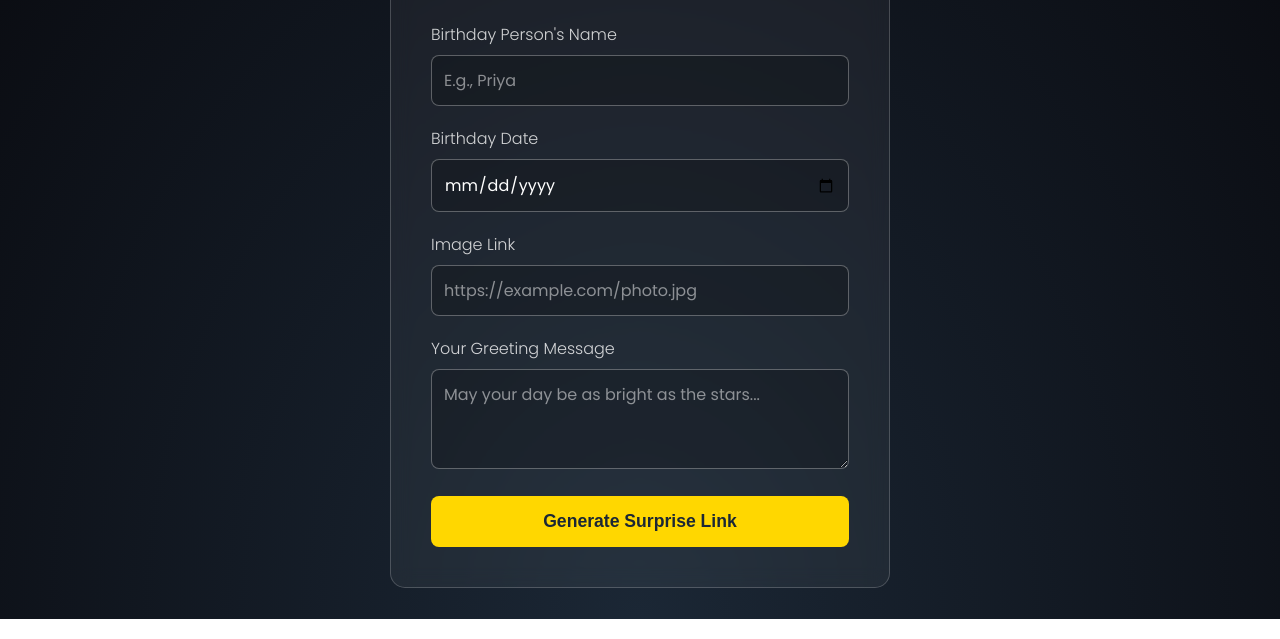
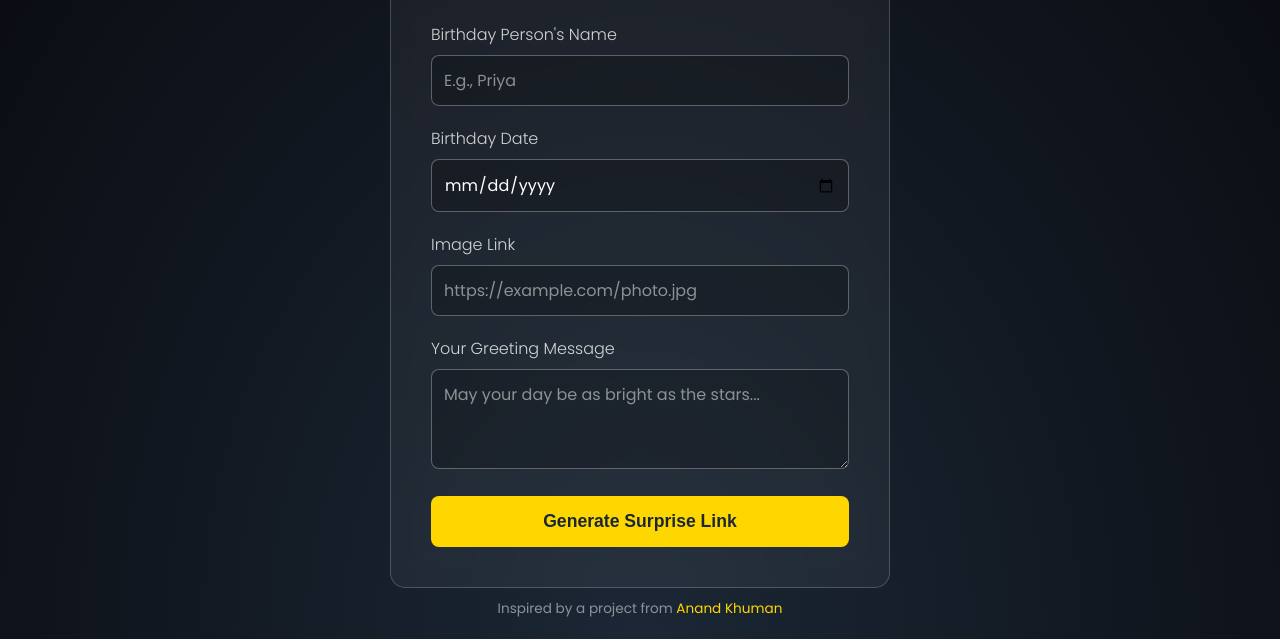
Before and after one commit to Anandkhuman/starforyou, a plain HTML site: page gen.html in a window 1280 px wide. Shown: the part 181-820 px from the top of the page. Drawn offline with nearby package versions, Linux system fonts and the light colour scheme.

Commit message:
Update gen.html

```diff
--- a/gen.html
+++ b/gen.html
@@ -229,6 +229,12 @@
         </div>
     </div>
 
+    <!-- ====== LINK UNDER CONTAINER (Implemented as requested) ====== -->
+    <div style="position: relative; top: -20px; font-size: 0.85rem; color: rgba(255, 255, 255, 0.5);">
+        <p>Inspired by a project from <a href="https://github.com/Anandkhuman" target="_blank" rel="noopener noreferrer" style="color: #FFD700; text-decoration: none;">Anand Khuman</a></p>
+    </div>
+    <!-- ============================================================= -->
+
     <div id="surprise-container">
         <div id="curtain">
             <div class="prompt">
@@ -291,6 +297,8 @@
 
             if (nameKey) {
                 document.getElementById('generator-container').style.display = 'none';
+                // Also hide the credit link on the surprise page
+                document.querySelector('div[style*="position: relative; top: -20px"]').style.display = 'none';
                 loadWishData(nameKey);
             } else {
                 document.getElementById('surprise-container').style.display = 'none';
```
Lines whose indentation alone changed are shown as unchanged.
